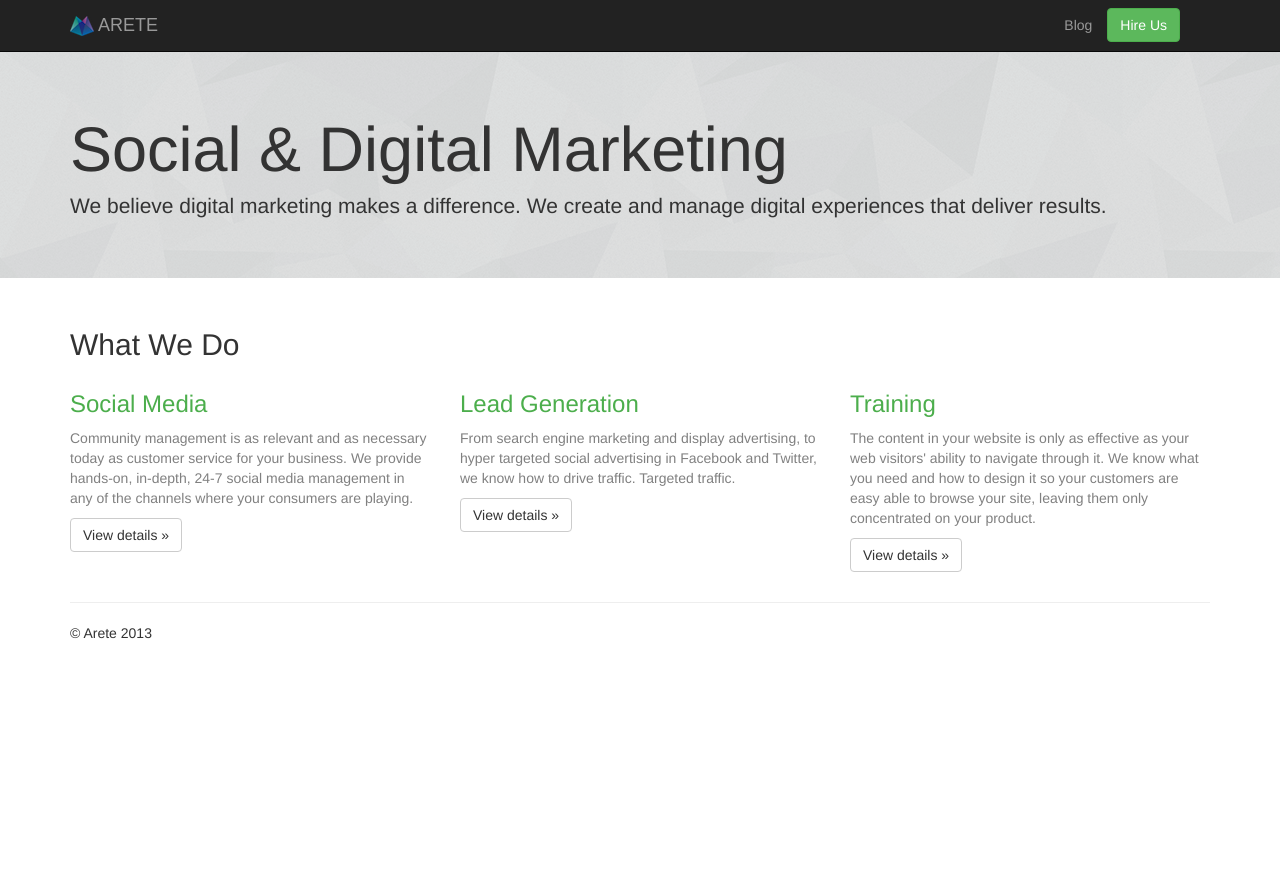
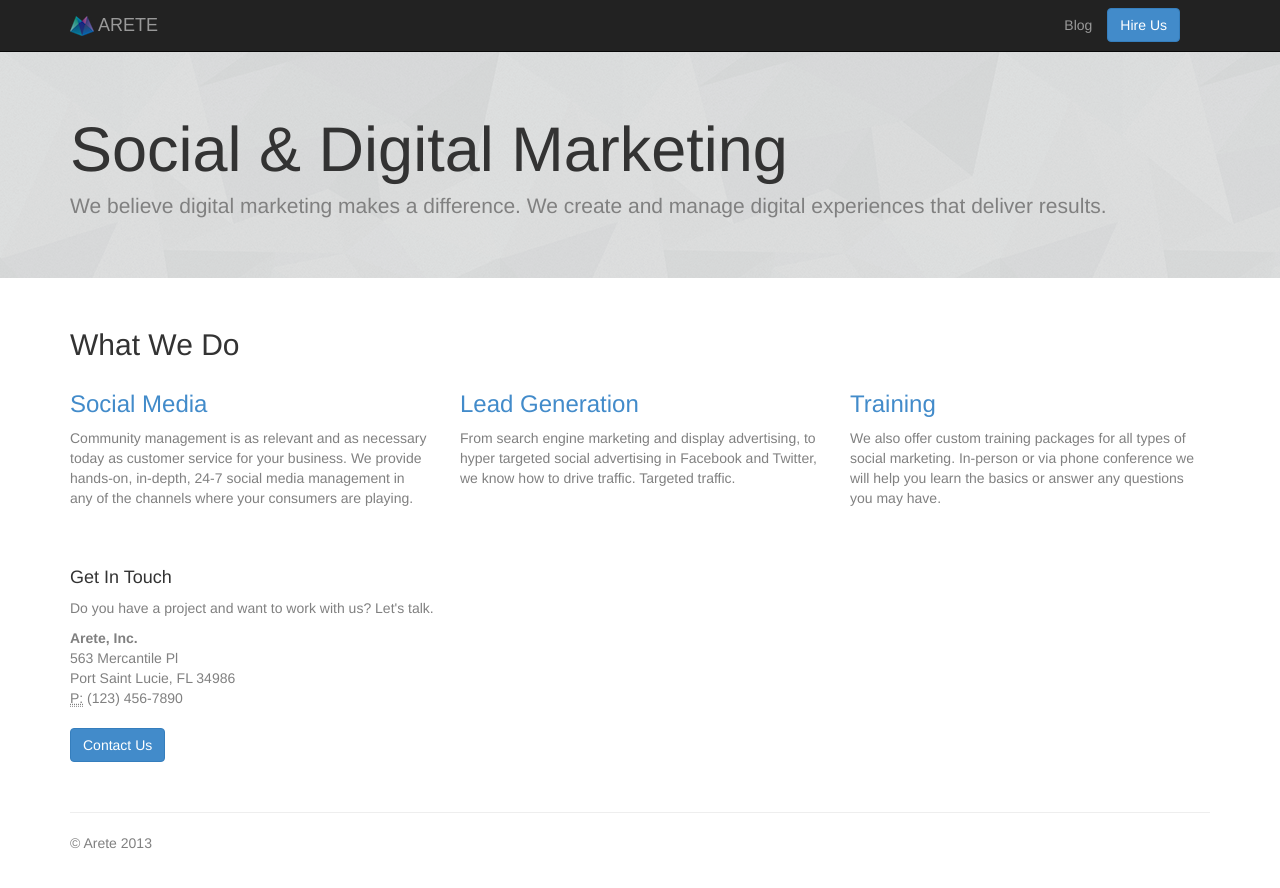
Before and after one commit to sabondano/arete, a Jekyll site: the page built from index.html, in a window 1280 px wide. Shown: the top 888 px of the page. Built offline with Jekyll 4.4.1, drawn with Linux system fonts in a browser that asks for light colours; some web fonts are replaced; Markdown is read by kramdown in place of the engine named in the settings.

Commit message:
added a get in touch section and other minor styling edits

```diff
--- a/css/jumbotron.css
+++ b/css/jumbotron.css
@@ -27,9 +27,23 @@ body {
 
 .services h3 {
 	font-weight: 400;
-	color: #4cae4c;
+	color: #428bca;
 }
 
 .services p {
 	color: #808080;
 }
+
+/* Get In Touch & Service/Product Promotion */
+.contact-us {
+	margin-top: 40px;
+	margin-bottom: 50px;
+}
+
+p {
+	color: #808080;
+}
+
+address {
+	color: #808080;
+}
--- a/index.html
+++ b/index.html
@@ -16,7 +16,7 @@ description: We believe social and digital marketing make a difference. We creat
     </div>
     <div class="navbar-collapse collapse">
       <form class="navbar-form navbar-right">
-        <button type="button" class="btn btn-success" href="#">Hire Us</button>
+        <button type="button" class="btn btn-primary" href="#">Hire Us</button>
       </form>
       <ul class="nav navbar-nav navbar-right">
         <li><a href="/blog.html">Blog</a></li>
@@ -41,17 +41,34 @@ description: We believe social and digital marketing make a difference. We creat
     <div class="col-lg-4">
       <h3>Social Media</h3>
       <p>Community management is as relevant and as necessary today as customer service for your business. We provide hands-on, in-depth, 24-7 social media management in any of the channels where your consumers are playing. </p>
-      <p><a class="btn btn-default" href="#">View details »</a></p>
     </div>
     <div class="col-lg-4">
       <h3>Lead Generation</h3>
       <p>From search engine marketing and display advertising, to hyper targeted social advertising in Facebook and Twitter, we know how to drive traffic. Targeted traffic. </p>
-      <p><a class="btn btn-default" href="#">View details »</a></p>
    </div>
     <div class="col-lg-4">
       <h3>Training</h3>
-      <p>The content in your website is only as effective as your web visitors' ability to navigate through it. We know what you need and how to design it so your customers are easy able to browse your site, leaving them only concentrated on your product. </p>
-      <p><a class="btn btn-default" href="#">View details »</a></p>
+      <p>We also offer custom training packages for all types of social marketing. In-person or via phone conference we will help you learn the basics or answer any questions you may have. </p>
+    </div>
+  </div>
+
+</div> <!-- /container -->
+
+
+<div class="container">
+  <div class="row contact-us">
+    <div class="col-lg-5">
+      <h4>Get In Touch</h4>
+      <p>Do you have a project and want to work with us? Let's talk. </p>
+      <address>
+        <strong>Arete, Inc.</strong><br>
+        563 Mercantile Pl<br>
+        Port Saint Lucie, FL 34986<br>
+        <abbr title="Phone">P:</abbr> (123) 456-7890
+      </address>
+      <form>
+        <button type="button" class="btn btn-primary" href="#">Contact Us</button>
+      </form>
     </div>
   </div>
 
```
